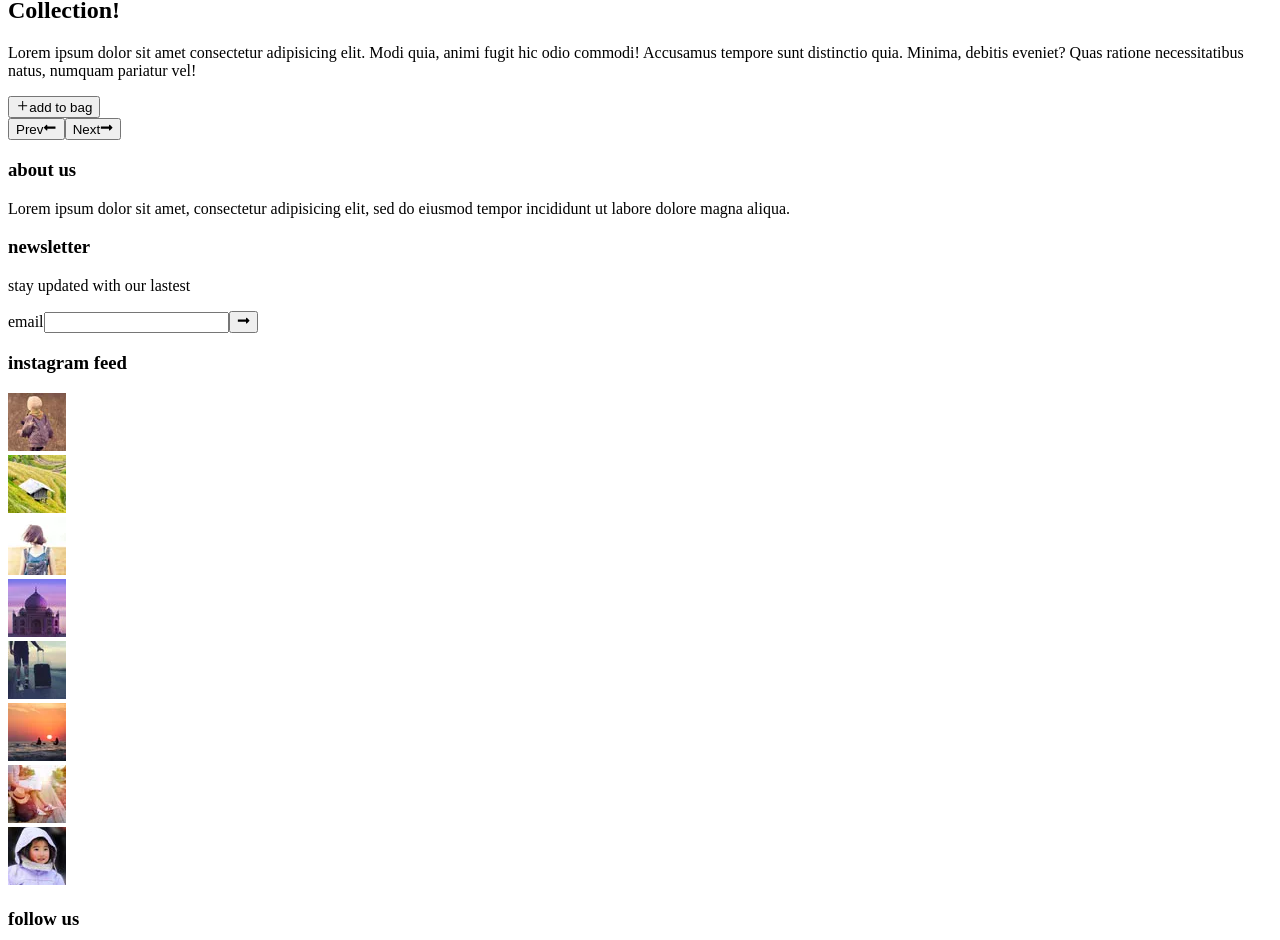
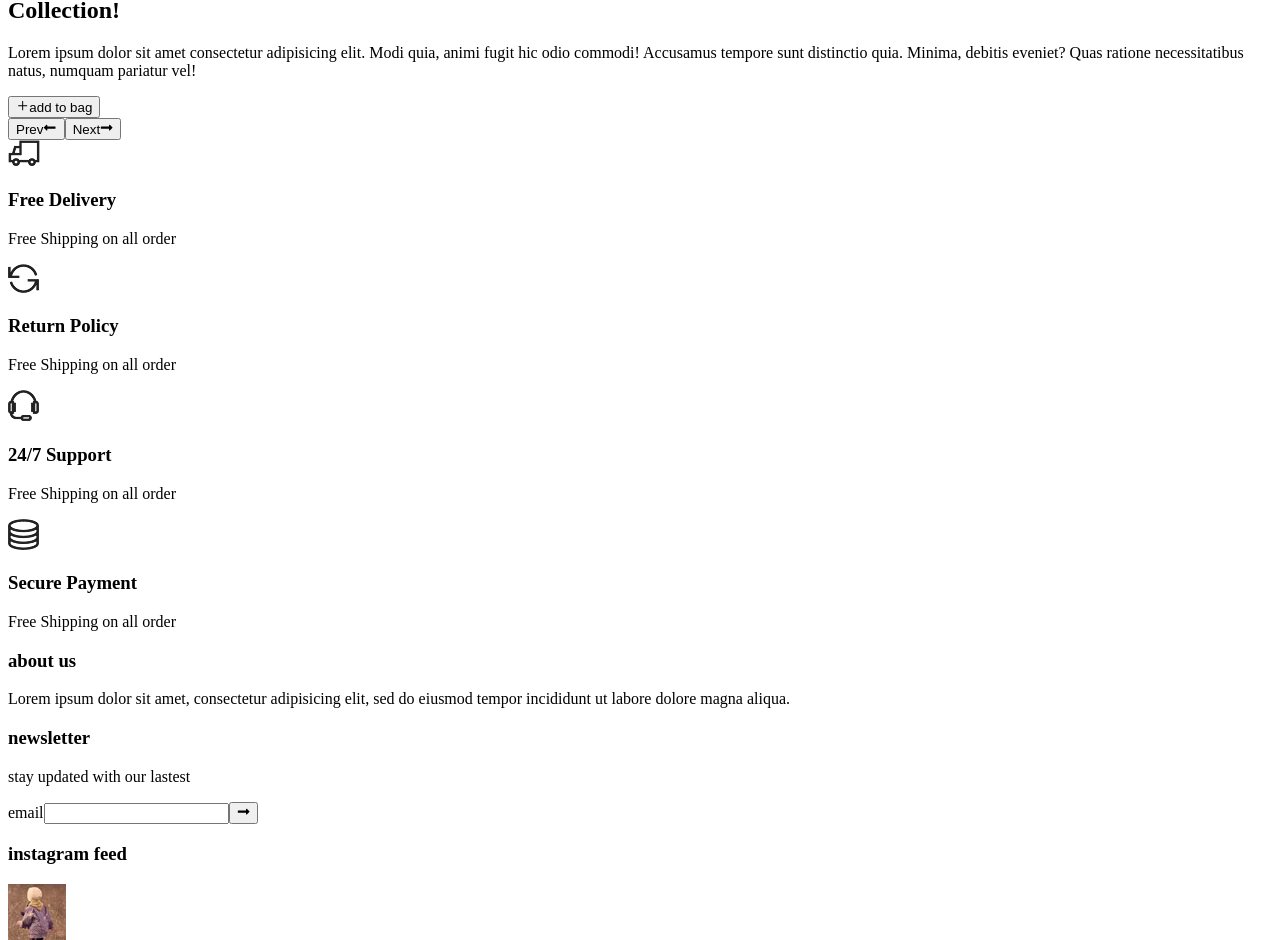
Before and after one commit to m-devs-0287/mern-karma-shop, a React (Create React App) app in the folder frontend/: page / in a window 1280 px wide. Shown: the part 799-1739 px from the top of the page. Built offline with nearby package versions, Linux system fonts and the light colour scheme; the HTML template or start-up script is replaced by a standard one.

Commit message:
Update Home.jsx

```diff
--- a/frontend/src/pages/Home.jsx
+++ b/frontend/src/pages/Home.jsx
@@ -1,10 +1,12 @@
 import React from "react";
+import FeaturesArea from "../components/features-area/FeaturesArea";
 import Hero from "../components/Hero";
 
 const Home = () => {
   return (
     <>
       <Hero />
+      <FeaturesArea />
     </>
   );
 };
```
